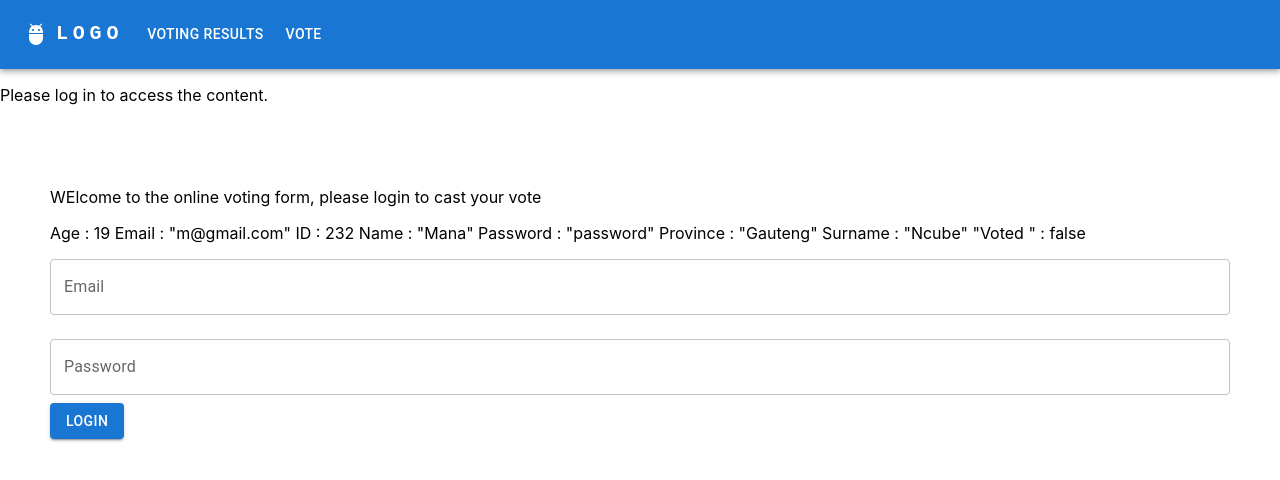
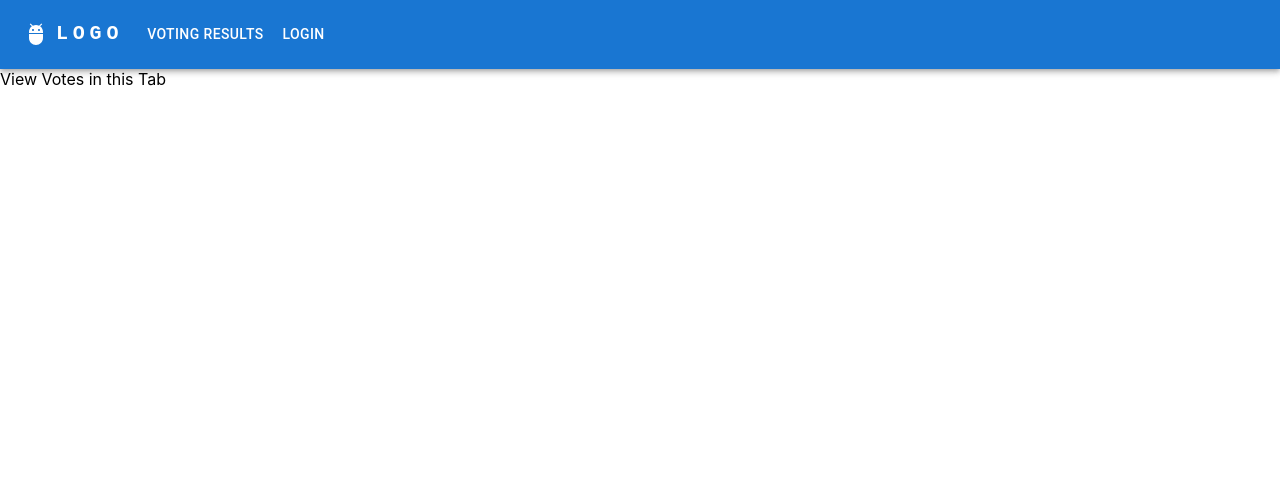
Before and after one commit to tshepo-ncube/e-voting-assignment, a React (Create React App) app: page / in a window 1280 px wide. Shown: the top 480 px of the page. Built offline with nearby package versions, Linux system fonts and the light colour scheme.

Commit message:
Add files via upload

```diff
--- a/src/App.js
+++ b/src/App.js
@@ -17,7 +17,7 @@ function App() {
   const [loggedIn, setLoggedIn] = useState(
     false || localStorage.getItem("loggedIn")
   );
-  const [Tab, setTab] = useState("Vote");
+  const [Tab, setTab] = useState("Voting Results");
   return (
     <div className="">
       {/* <ButtonAppBar /> */}
@@ -27,6 +27,22 @@ function App() {
         setTab={setTab}
       />
       {/* <CandidatesGrid /> */}
+
+      {Tab == "Login" ? (
+        <>
+          <LoginForm setLoggedIn={setLoggedIn} setTab={setTab} />
+        </>
+      ) : (
+        <></>
+      )}
+
+      {Tab == "Voting Results" ? (
+        <>
+          <VoteViewer />
+        </>
+      ) : (
+        <></>
+      )}
 
       {loggedIn ? (
         <div style={{ padding: 10 }}>
@@ -38,18 +54,11 @@ function App() {
           ) : (
             <></>
           )}
-          {Tab == "Voting Results" ? (
-            <>
-              <VoteViewer />
-            </>
-          ) : (
-            <></>
-          )}
         </div>
       ) : (
         <>
-          <p>Please log in to access the content.</p>
-          <LoginForm setLoggedIn={setLoggedIn} />
+          {/* <p>Please log in to access the content.</p>
+          <LoginForm setLoggedIn={setLoggedIn} /> */}
         </>
       )}
 
--- a/src/components/loginForm.jsx
+++ b/src/components/loginForm.jsx
@@ -1,6 +1,6 @@
 import React, { useEffect, useState } from "react";
-import { TextField, Button, Typography } from "@mui/material";
-
+import { TextField, Button, Typography, Box } from "@mui/material";
+import CircularProgress from "@mui/material/CircularProgress";
 import {
   getFirestore,
   collection,
@@ -34,11 +34,12 @@ const app = initializeApp(firebaseConfig);
 //const analytics = getAnalytics(app);
 const db = getFirestore(app);
 
-function LoginForm({ setLoggedIn }) {
+function LoginForm({ setLoggedIn, setTab }) {
   const [user, setUser] = useState({});
   const [email, setEmail] = useState("");
   const [password, setPassword] = useState("");
   const [error, setError] = useState(null);
+  const [inProgress, setInProgress] = useState(false);
 
   const handleEmailChange = (e) => {
     setEmail(e.target.value);
@@ -50,6 +51,7 @@ function LoginForm({ setLoggedIn }) {
 
   const handleSubmit = (e) => {
     e.preventDefault();
+    setInProgress(true);
     // Add your login logic here
     setEmail("");
     console.log("Email:", email);
@@ -87,6 +89,7 @@ function LoginForm({ setLoggedIn }) {
             localStorage.setItem("Age", candidateData.Age);
 
             setError(null); // Clear any previous errors
+            setTab("Vote");
           } else {
             // Display error message for incorrect email/password
             setError("Invalid email or password");
@@ -102,6 +105,7 @@ function LoginForm({ setLoggedIn }) {
       }
     };
     fetchData();
+    setInProgress(false);
   };
 
   //   useEffect(() => {
@@ -160,6 +164,15 @@ function LoginForm({ setLoggedIn }) {
             {error}
           </Typography>
         )}
+        {inProgress ? (
+          <>
+            <Box sx={{ display: "flex" }}>
+              <CircularProgress />
+            </Box>
+          </>
+        ) : (
+          <></>
+        )}
         <Button variant="contained" color="primary" type="submit">
           login
         </Button>
--- a/src/components/responsiveAppBar.jsx
+++ b/src/components/responsiveAppBar.jsx
@@ -13,7 +13,7 @@ import Tooltip from "@mui/material/Tooltip";
 import MenuItem from "@mui/material/MenuItem";
 import AdbIcon from "@mui/icons-material/Adb";
 import { red } from "@mui/material/colors";
-const pages = ["Voting Results", "Vote"];
+const pages = ["Voting Results"];
 const settings = ["Profile", "Logout"];
 
 function ResponsiveAppBar({ loggedIn, setLoggedIn, setTab }) {
@@ -35,6 +35,10 @@ function ResponsiveAppBar({ loggedIn, setLoggedIn, setTab }) {
 
     if (page == "Vote") {
       setTab("Vote");
+    }
+
+    if (page == "Login") {
+      setTab("Login");
     }
   };
 
@@ -103,6 +107,26 @@ function ResponsiveAppBar({ loggedIn, setLoggedIn, setTab }) {
                   <Typography textAlign="center">{page}</Typography>
                 </MenuItem>
               ))}
+
+              {!loggedIn ? (
+                <>
+                  <MenuItem onClick={() => handleCloseNavMenu("Login")}>
+                    <Typography textAlign="center">Login</Typography>
+                  </MenuItem>
+                </>
+              ) : (
+                <></>
+              )}
+
+              {loggedIn ? (
+                <>
+                  <MenuItem onClick={() => handleCloseNavMenu("Vote")}>
+                    <Typography textAlign="center">Vote</Typography>
+                  </MenuItem>
+                </>
+              ) : (
+                <></>
+              )}
             </Menu>
           </Box>
           <AdbIcon sx={{ display: { xs: "flex", md: "none" }, mr: 1 }} />
@@ -134,6 +158,29 @@ function ResponsiveAppBar({ loggedIn, setLoggedIn, setTab }) {
                 {page}
               </Button>
             ))}
+
+            {loggedIn ? (
+              <>
+                <MenuItem onClick={() => handleCloseNavMenu("Vote")}>
+                  <Typography textAlign="center">Vote</Typography>
+                </MenuItem>
+              </>
+            ) : (
+              <></>
+            )}
+
+            {!loggedIn ? (
+              <>
+                <Button
+                  onClick={() => handleCloseNavMenu("Login")}
+                  sx={{ my: 2, color: "white", display: "block" }}
+                >
+                  Login
+                </Button>
+              </>
+            ) : (
+              <></>
+            )}
           </Box>
           {loggedIn ? (
             <>
```
